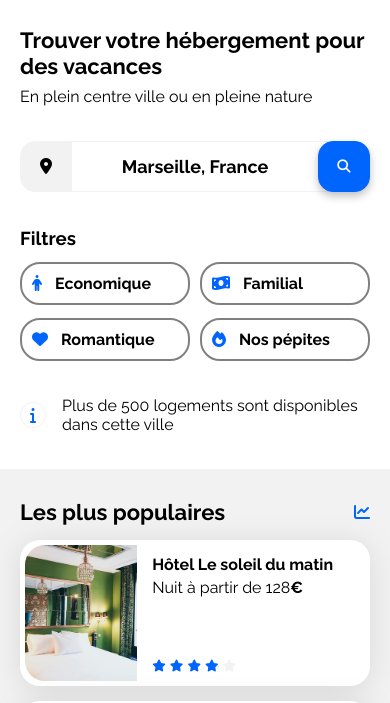
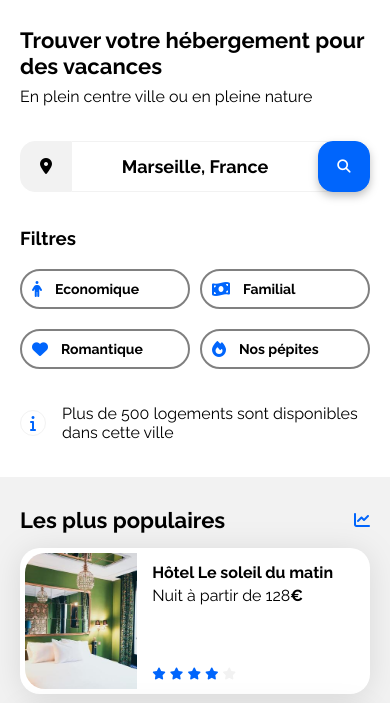
Before and after one commit to david-l6/Booki, a plain HTML site: page index.html in a window 390 px wide. Shown: the part 122-825 px from the top of the page. Drawn offline with Linux system fonts and the light colour scheme.

Commit message:
Correctif filtre

```diff
--- a/css/style-mobile.css
+++ b/css/style-mobile.css
@@ -89,16 +89,24 @@
     }
 
     .filtre-sous-section{
-        width: 100%;
-        gap: 10px;
+        display: flex;
+        flex-wrap: wrap;
+        gap: 20px 10px;
+    }
+
+    .filtre{
+        display: flex;
+        flex-wrap: wrap;
+        flex-grow: 1;
+        width: 39.85%;
     }
 
     .filtre-section h3{
         margin: 0;
     }
 
-    .filtre{
-        width: 100%;
+    .filtre p{
+        font-size: 14px;
     }
 
     .info{
--- a/css/style-tablet.css
+++ b/css/style-tablet.css
@@ -1,6 +1,14 @@
 /****** Media queries ***********/
 /* Medium devices (tablets, less/equal than 1024px) */
 @media (max-width: 1024px) {
+
+    .filtre-section{
+        display: flex;
+        flex-direction: column;
+        align-items: flex-start;
+        gap: 20px;
+    }
+
     .hebergements-and-populaires {
         flex-direction: column;
         gap: 50px;
--- a/css/style.css
+++ b/css/style.css
@@ -144,6 +144,7 @@ input:focus::placeholder {
 
 .filtre-section{
     display: flex;
+    flex-direction: row;
     align-items: center;
     gap: 13px;
 }
--- a/index.html
+++ b/index.html
@@ -1,6 +1,5 @@
 <!DOCTYPE html>
 <html lang="fr">
-
 <head>
     <meta charset="UTF-8">
     <meta name="viewport" content="width=device-width, initial-scale=1.0">
@@ -36,7 +35,7 @@
                 <button class="search-button">Rechercher</button>
                 <button class="search-icon"><i class="fa-solid fa-magnifying-glass"></i></button>
             </form>
-             <div class="filtre-section">
+            <div class="filtre-section">
                 <h3>Filtres</h3>
                 <div class="filtre-sous-section">
                     <div class="filtre">
@@ -47,8 +46,6 @@
                         <i class="fa-solid fa-money-bill-wave"></i>
                         <p>Familial</p>
                     </div>
-                </div>
-                <div class="filtre-sous-section">
                     <div class="filtre">
                         <i class="fa-solid fa-heart"></i>
                         <p>Romantique</p>
```
